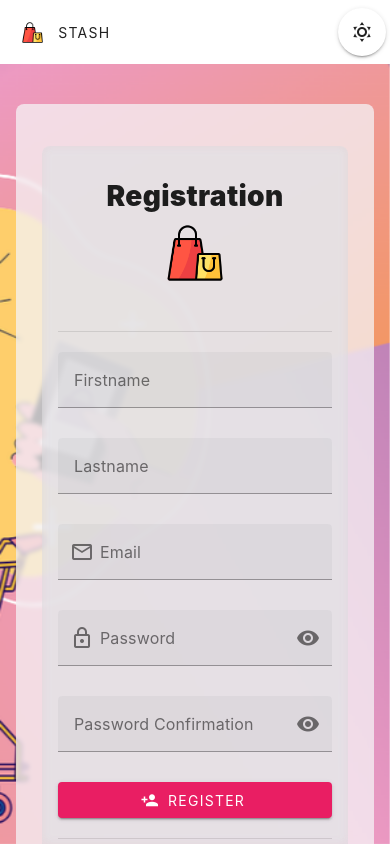
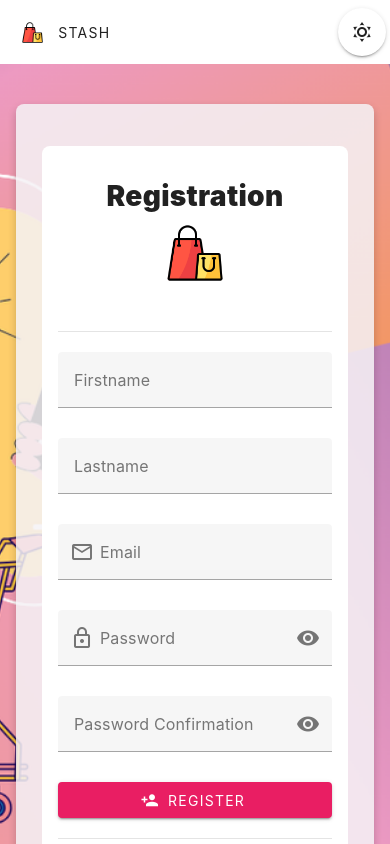
Before and after one commit to danielleirishmaymartinez/vue, a Vue app: page /register in a window 390 px wide. Built offline with nearby package versions, Linux system fonts and the light colour scheme.

Commit message:
style: change the style of form

```diff
--- a/src/components/system/AppLayout.vue
+++ b/src/components/system/AppLayout.vue
@@ -44,21 +44,38 @@ function navigateTo(path) {
         <v-main>
           <v-container>
             <v-row>
-
               <!-- Left Column: Text -->
               <v-col cols="12" md="7" class="d-flex flex-column justify-center">
-
               </v-col>
 
               <!-- Right Column: Login Form -->
               <v-col cols="12" md="5" class="d-flex justify-center align-center">
                 <v-card
-                  class="blur-container"
+                  class="form-container"
                   width="100%"
                   max-width="600px"
                   outlined
                 >
-                  <slot name="content"></slot>
+                  <slot name="content">
+                    <v-text-field
+                      label="Email"
+                      type="email"
+                      variant="outlined"
+                      color="red"
+                      class="custom-field"
+                      density="compact"
+                      hide-details
+                    ></v-text-field>
+                    <v-text-field
+                      label="Password"
+                      type="password"
+                      variant="outlined"
+                      color="red"
+                      class="custom-field"
+                      density="compact"
+                      hide-details
+                    ></v-text-field>
+                  </slot>
                 </v-card>
               </v-col>
             </v-row>
@@ -80,31 +97,45 @@ function navigateTo(path) {
   height: 100vh; /* Full viewport height */
 }
 
-/* Blurry Container Styling */
-.blur-container {
-  backdrop-filter: blur(2px); /* Adds blur to the form container */
-  background-color: rgba(245, 243, 246, 0.749); /* Transparent white */
+/* Form Container Styling */
+.form-container {
+  background-color: rgba(245, 243, 246, 0.85); /* Light mode background */
   border-radius: 8px;
-  box-shadow: none; /* Removes any shadow for a cleaner look */
   padding: 20px;
-  display: flex;
-  flex-direction: column;
-  align-items: center;
-  justify-content: center;
+  box-shadow: 0 4px 8px rgba(0, 0, 0, 0.2);
 }
 
-/* Transparent Inner Elements */
-.blur-container ::v-deep(.v-card, .v-card__text, input, button, label, .v-btn) {
-  backdrop-filter: blur(5px); /* Apply blur to all inner elements */
-  background-color: rgba(206, 202, 207, 0.385); /* Ensure transparency */
-  border: none; /* Remove borders for consistency */
-  color: inherit; /* Use the theme's text color */
-  box-shadow: none; /* Remove shadows */
+.dark-mode .form-container {
+  background-color: rgba(33, 33, 33, 0.85); /* Dark mode background */
 }
 
-/* Responsiveness for smaller screens */
+/* Custom Field Styles */
+.custom-field .v-input {
+  background-color: transparent !important; /* Transparent background */
+  border: none !important;
+  outline: none !important;
+  box-shadow: none !important;
+}
+
+/* Remove blue focus outline in dark mode */
+.custom-field input:focus {
+  outline: none !important;
+  box-shadow: none !important;
+  border-color: rgba(255, 0, 0, 0.7) !important; /* Red border on focus */
+}
+
+/* Remove label blue effect */
+.custom-field .v-label {
+  color: rgba(255, 255, 255, 0.8) !important; /* White for dark mode */
+}
+
+.light-mode .custom-field .v-label {
+  color: rgba(0, 0, 0, 0.8) !important; /* Black for light mode */
+}
+
+/* Responsive Design */
 @media (max-width: 600px) {
-  .blur-container {
+  .form-container {
     padding: 10px;
     max-width: 100%;
   }
```
